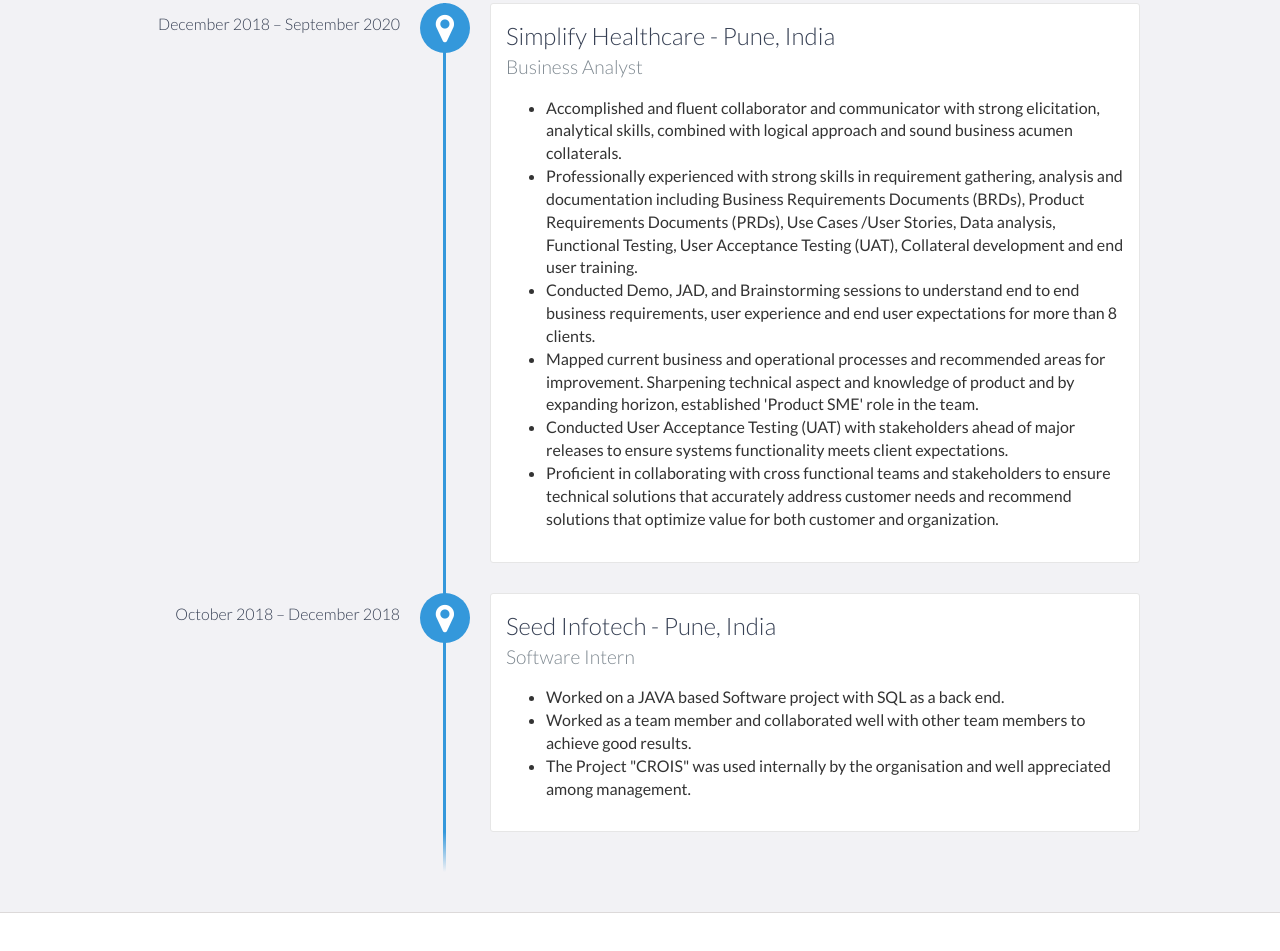
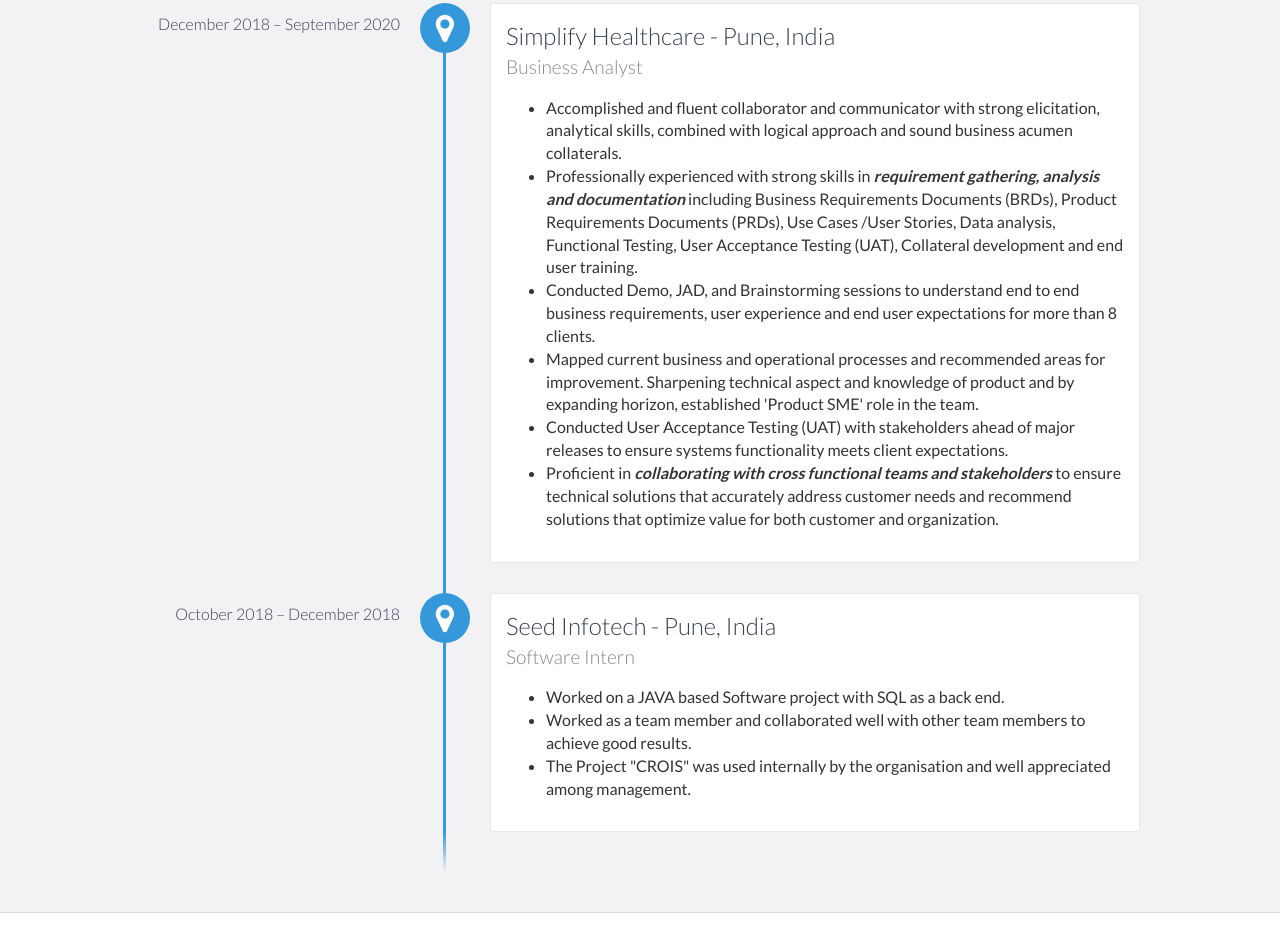
Before and after one commit to AaryaVaibhav/myportfolio, a plain HTML site: page index.html in a window 1280 px wide. Shown: the part 1675-2626 px from the top of the page. Drawn offline with nearby package versions, Linux system fonts and the light colour scheme.

Commit message:
Update index.html

```diff
--- a/index.html
+++ b/index.html
@@ -107,11 +107,11 @@
 
                    <ul>
                        <li>Accomplished and fluent collaborator and communicator with strong elicitation, analytical skills, combined with logical approach and sound business acumen collaterals.</li>
-                       <li> Professionally experienced with strong skills in requirement gathering, analysis and documentation including Business Requirements Documents (BRDs), Product Requirements Documents (PRDs), Use Cases /User Stories, Data analysis, Functional Testing, User Acceptance Testing (UAT), Collateral development and end user training.</li>
+                       <li> Professionally experienced with strong skills in <strong><em>requirement gathering, analysis and documentation</em></strong> including Business Requirements Documents (BRDs), Product Requirements Documents (PRDs), Use Cases /User Stories, Data analysis, Functional Testing, User Acceptance Testing (UAT), Collateral development and end user training.</li>
                        <li>Conducted Demo, JAD, and Brainstorming sessions to understand end to end business requirements, user experience and end user expectations for more than 8 clients. </li>
                   <li> Mapped current business and operational processes and recommended areas for improvement. Sharpening technical aspect and knowledge of product and by expanding horizon, established 'Product SME' role in the team.</li>
                   <li>Conducted User Acceptance Testing (UAT) with stakeholders ahead of major releases to ensure systems functionality meets client expectations.</li>
-                  <li>Proficient in collaborating with cross functional teams and stakeholders to ensure technical solutions that accurately address customer needs and recommend solutions that optimize value for both customer and organization.</li></ul>
+                  <li>Proficient in  <strong><em>collaborating with cross functional teams and stakeholders</em></strong> to ensure technical solutions that accurately address customer needs and recommend solutions that optimize value for both customer and organization.</li></ul>
 
             </div>
 
```
